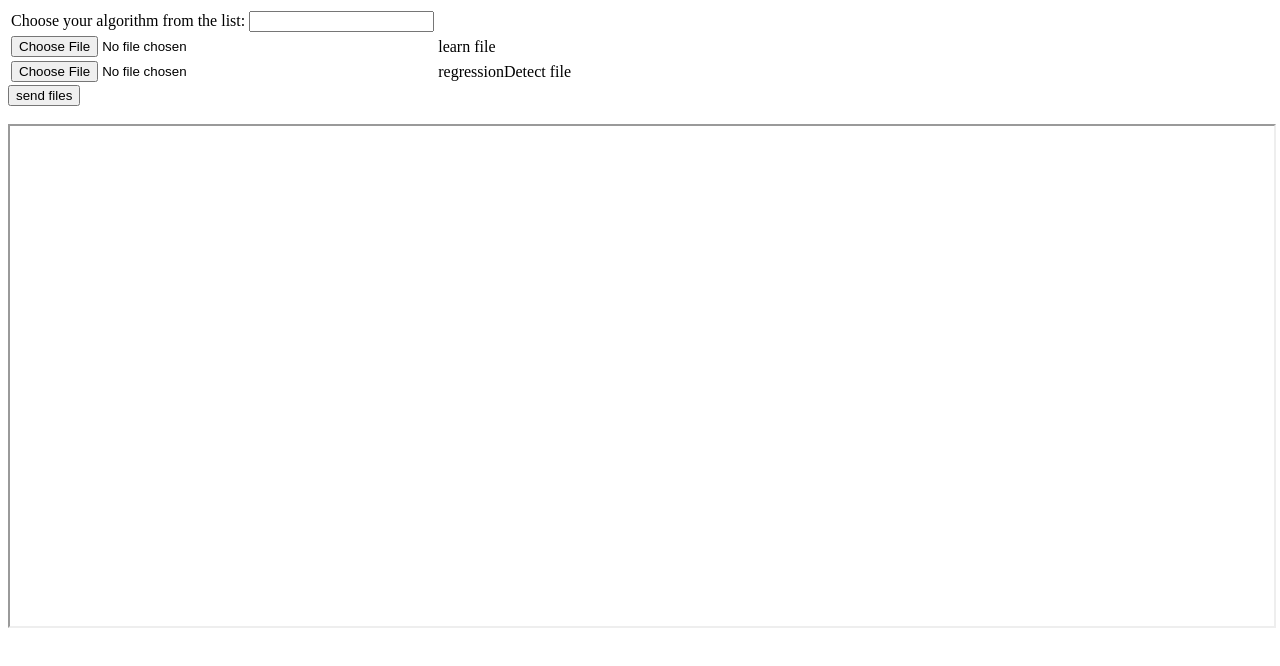
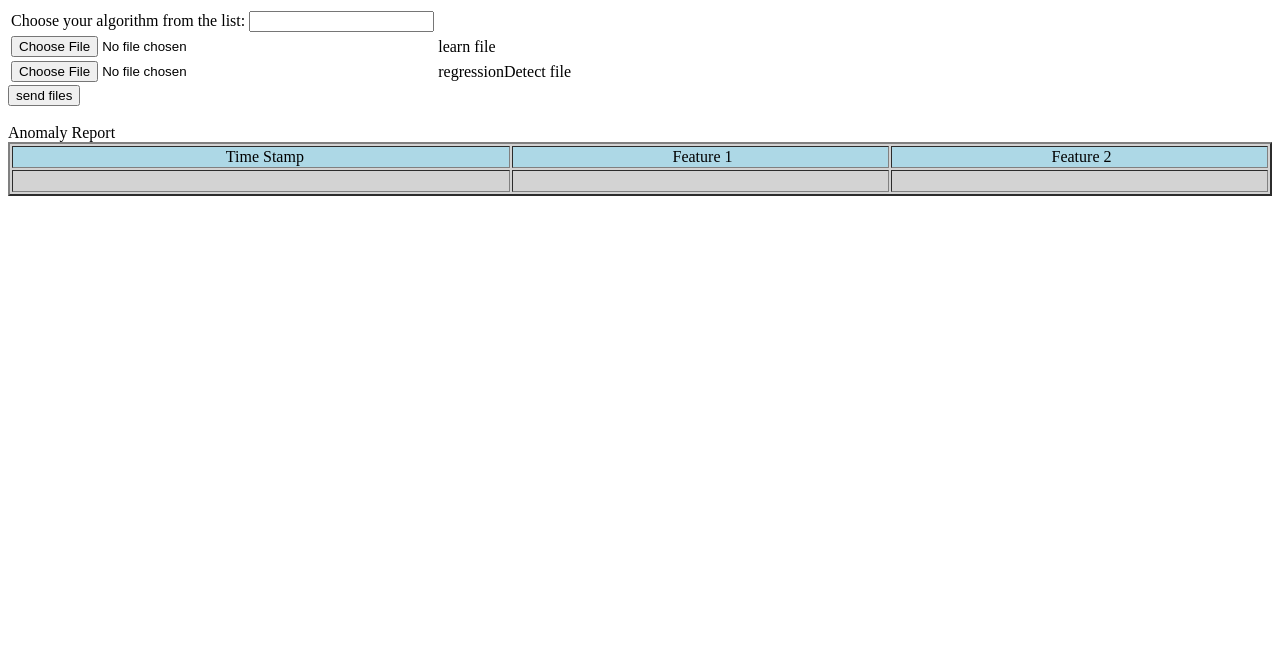
Before and after one commit to snir-david/WebApplication, a website: page View/index.html in a window 1280 px wide. Drawn offline with Linux system fonts and the light colour scheme.

Commit message:
some view changes

```diff
--- a/Controller/expServer.js
+++ b/Controller/expServer.js
@@ -68,6 +68,7 @@ app.post('/detect', (req, res) => {
     }
     let myJsonString = JSON.stringify(anomalyReport);
     res.write(myJsonString);
+
     res.end();
 })
 
--- a/View/index.html
+++ b/View/index.html
@@ -5,6 +5,7 @@
   <title>Anomaly Detection Server</title>
 </head>
 <body>
+
 <form action="/detect" method="post" enctype="multipart/form-data" name="detect" target="result">
   <table>
     <tr>
@@ -29,7 +30,23 @@
   <input type="submit" value="send files">
 </form>
 <br>
-<iframe name="result" width="100%" height="500"></iframe>
+<script>
+  function addData() {
 
+  }
+</script>
+<table width="100%" border="2" id="anomalyTable" bgcolor="#d3d3d3" align="center" >Anomaly Report
+  <tr bgcolor="#add8e6">
+    <td align="center" id="timeStamp">&nbsp; Time Stamp</td>
+    <td align="center" id="feature1">&nbsp;Feature 1</td>
+    <td align="center" id="feature2">&nbsp;Feature 2</td>
+  </tr>
+  <tr>
+    <td>&nbsp;</td>
+    <td>&nbsp;</td>
+    <td>&nbsp;</td>
+  </tr>
+</table>
+<br>
 </body>
 </html>
```
